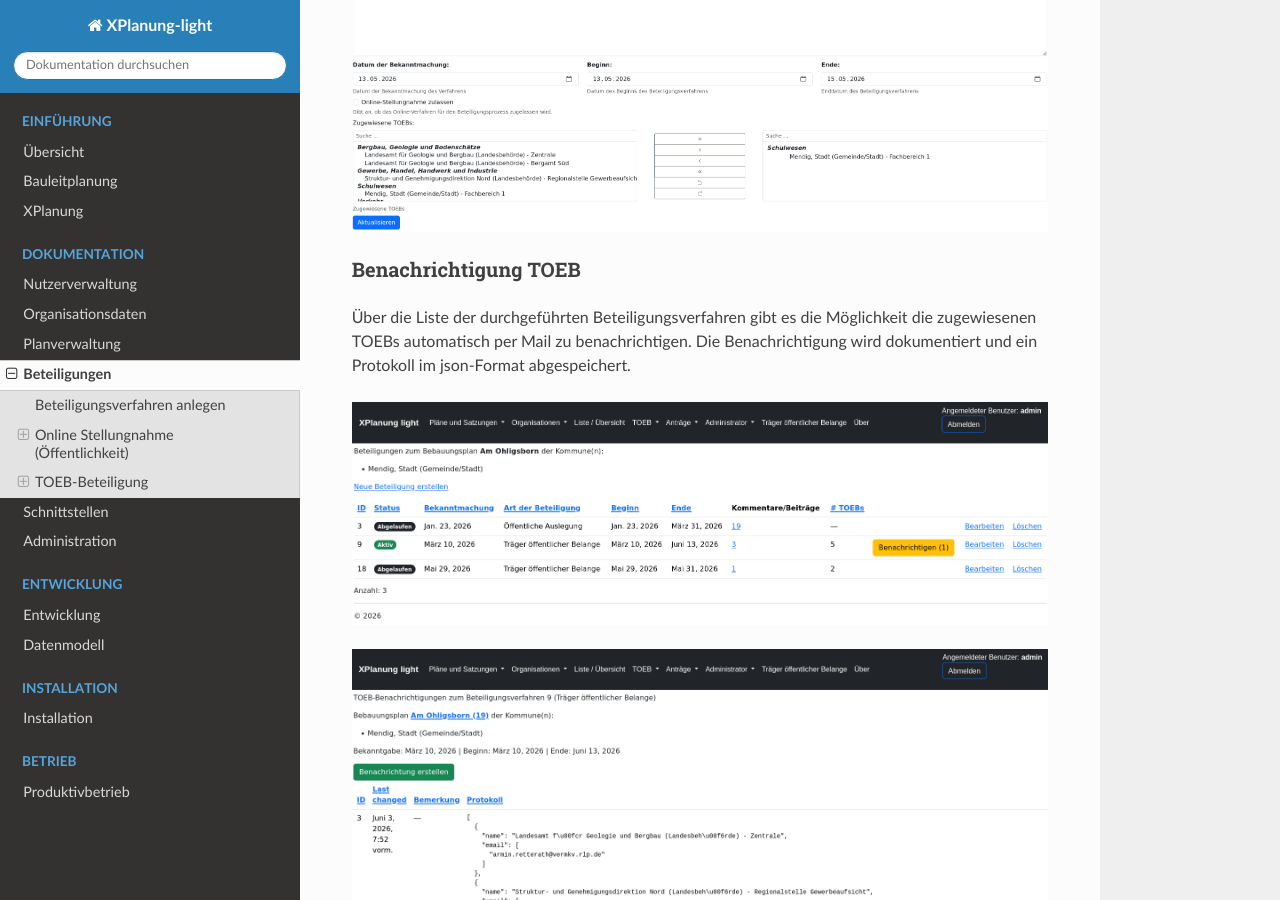
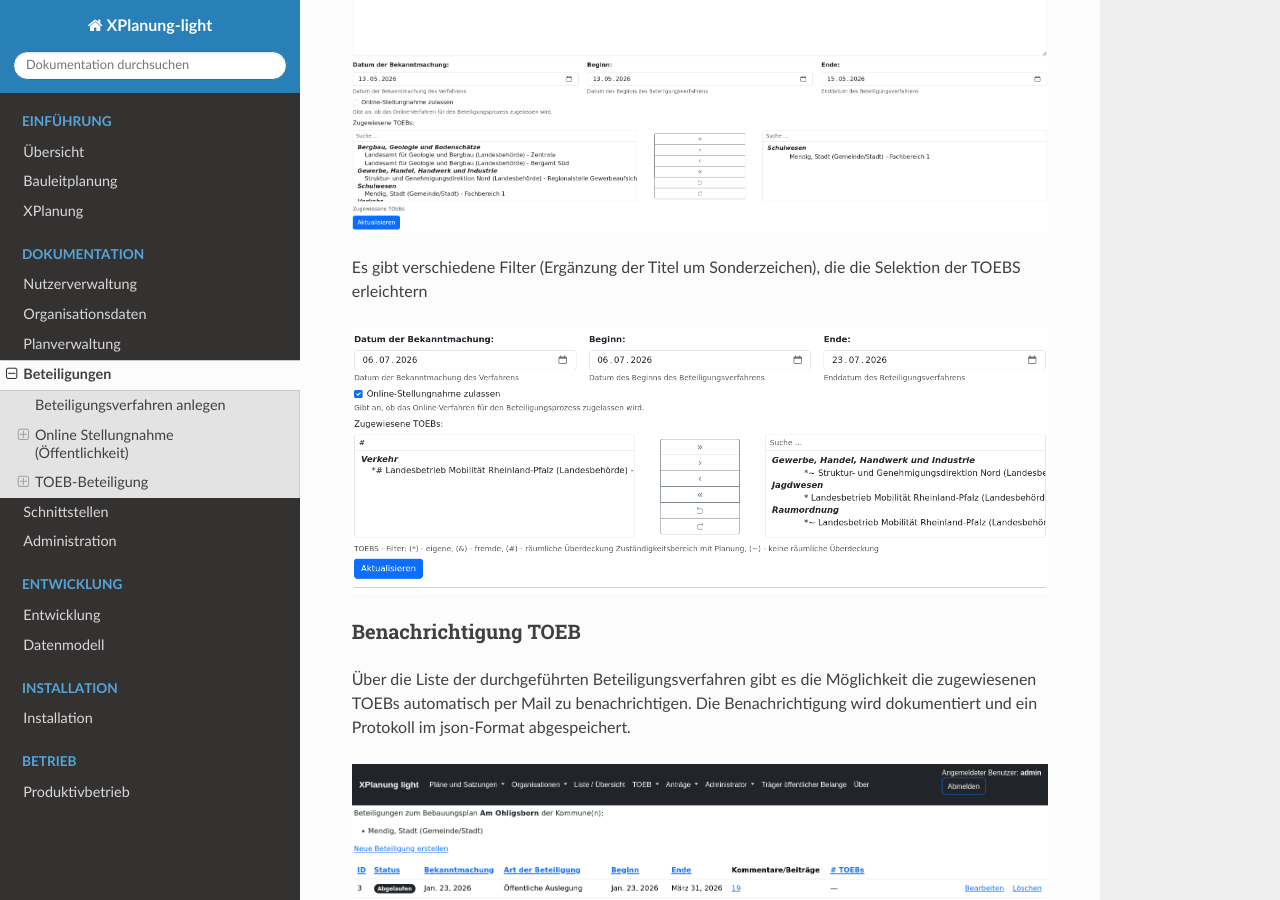
Before and after one commit to mrmap-community/xplanung_light, a Sphinx documentation site: the page built from docs/source/documentation/beteiligungen.rst, in a window 1280 px wide and 900 px high, scrolled down 7779 px. Built offline with Sphinx 7.4.7 and the Read the Docs theme 3.1.0, drawn with Linux system fonts in a browser that asks for light colours.

Commit message:
Fehler in Formular zur TOEB-Reporter Zuweisung - Filter auf Organisation hat gefehlt. Mehr Doku.

```diff
--- a/docs/source/documentation/beteiligungen.rst
+++ b/docs/source/documentation/beteiligungen.rst
@@ -130,6 +130,10 @@
 .. image:: ../media/xplanung_light_beteiligung_toeb_zuweisen.png
 
 
+Es gibt verschiedene Filter (Ergänzung der Titel um Sonderzeichen), die die Selektion der TOEBS erleichtern
+
+.. image:: ../media/xplanung_light_beteiligung_toeb_zuweisen_filter.png
+
 =====================
 Benachrichtigung TOEB
 =====================
--- a/docs/source/introduction/overview.rst
+++ b/docs/source/introduction/overview.rst
@@ -53,6 +53,7 @@
 * Import und Export von XPlan-ZIP-Archiven
 * Verwaltung eines an der Praxis orientierten und historisierten Plan-Datenmodells (kompatibel zu XPlanung 6.0+)
 * Automatische Erstellung von Metadaten und OGC-Diensten für eine standardisierte Publikation der Daten
+* Abbildung von Beteiligungsverfahren (Bürger und TOEB)
 * ...
 
 **Publikationen**
```
Also changed, not shown: docs/source/media/xplanung_light_beteiligung_toeb_zuweisen_filter.png (added), 1 other file.
